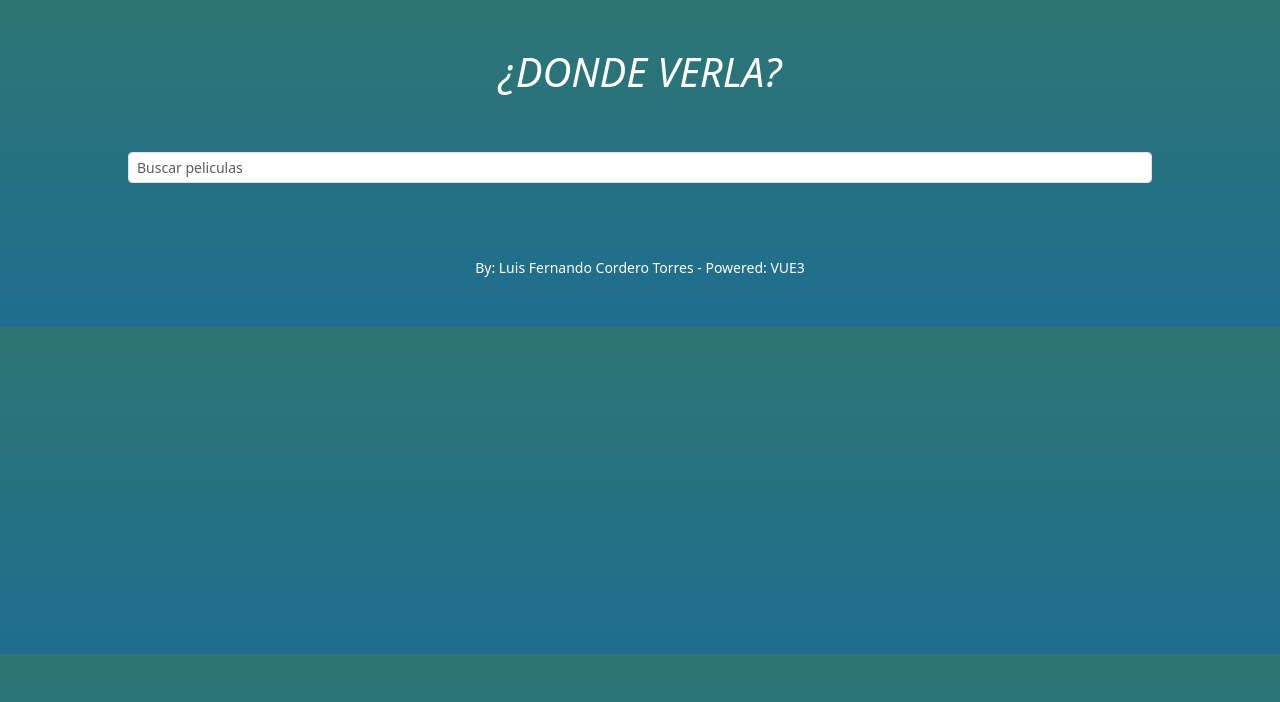
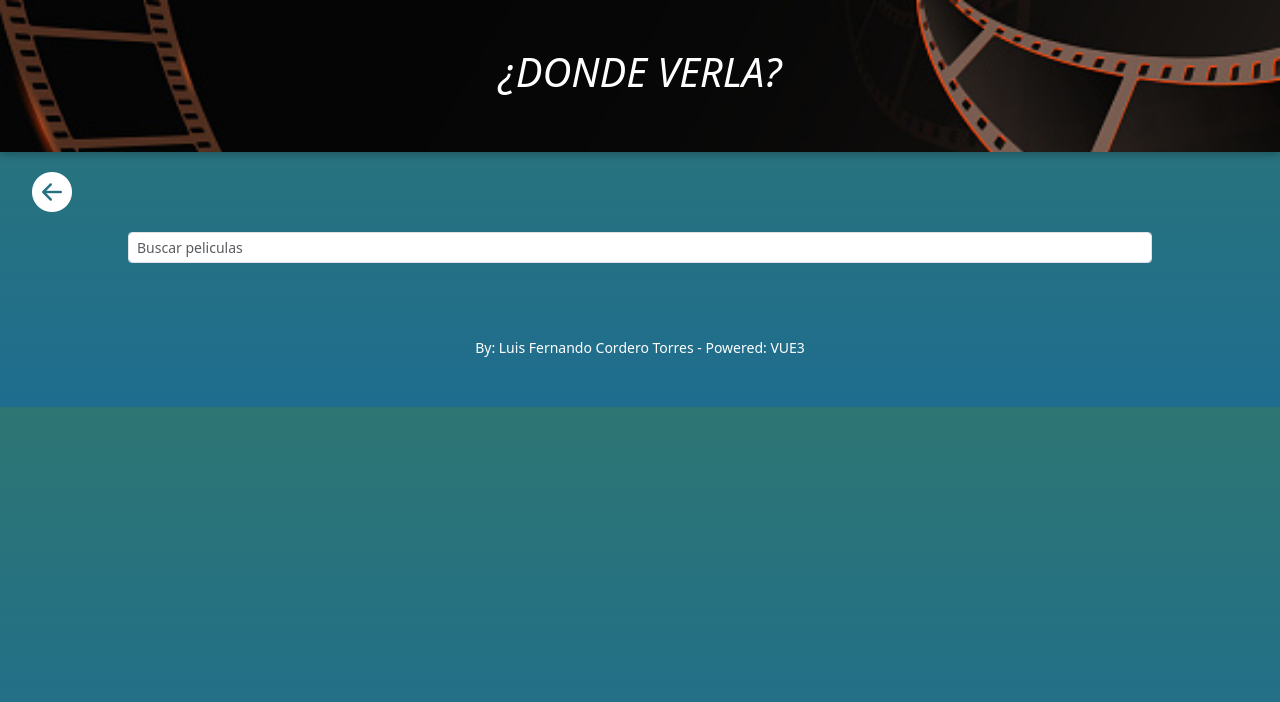
Before and after one commit to Luifer7/donderverla, a Vue app: page /buscarpeliculas in a window 1280 px wide. Shown: the top 702 px of the page. Built offline with nearby package versions, Linux system fonts and the light colour scheme.

Commit message:
strange full

```diff
--- a/src/App.vue
+++ b/src/App.vue
@@ -12,7 +12,7 @@ import { RouterLink, RouterView } from 'vue-router'
 
 <template>
 
-  <div class="text-center p-5">
+  <div class="text-center banner p-5">
     <h1 class="text-white" ><i>¿DONDE VERLA?</i></h1>
   </div>
 
@@ -32,7 +32,11 @@ import { RouterLink, RouterView } from 'vue-router'
 
 
 
-
+.banner {
+  background-image: url(../src/assets/img/banner.jpg);
+  background-size: cover;
+  box-shadow: rgba(0, 0, 0, 0.24) 0px 3px 8px;
+}
 
 
 @media (min-width: 1024px) {
--- a/src/components/ButtonsModalidad.vue
+++ b/src/components/ButtonsModalidad.vue
@@ -31,6 +31,7 @@
         >
             Upcoming
         </button>
+
     </div>
 
 </template>
--- a/src/views/BuscarpeliculaView.vue
+++ b/src/views/BuscarpeliculaView.vue
@@ -2,6 +2,12 @@
 
 
 <template>
+
+    <div class="w-100 mt-3 mb-3" >
+        <router-link to="/" class="m-2" >
+          <i class="bi bi-arrow-left-circle-fill text-white h1 m-4"></i>
+        </router-link>
+    </div>
 
     <div class="w-100 d-flex justify-content-center mb-4" >
         <form v-on:submit.prevent="buscarPleicula(query)" style="width: 80%;" >
```
Also changed, not shown: src/assets/img/banner.jpg (added).
